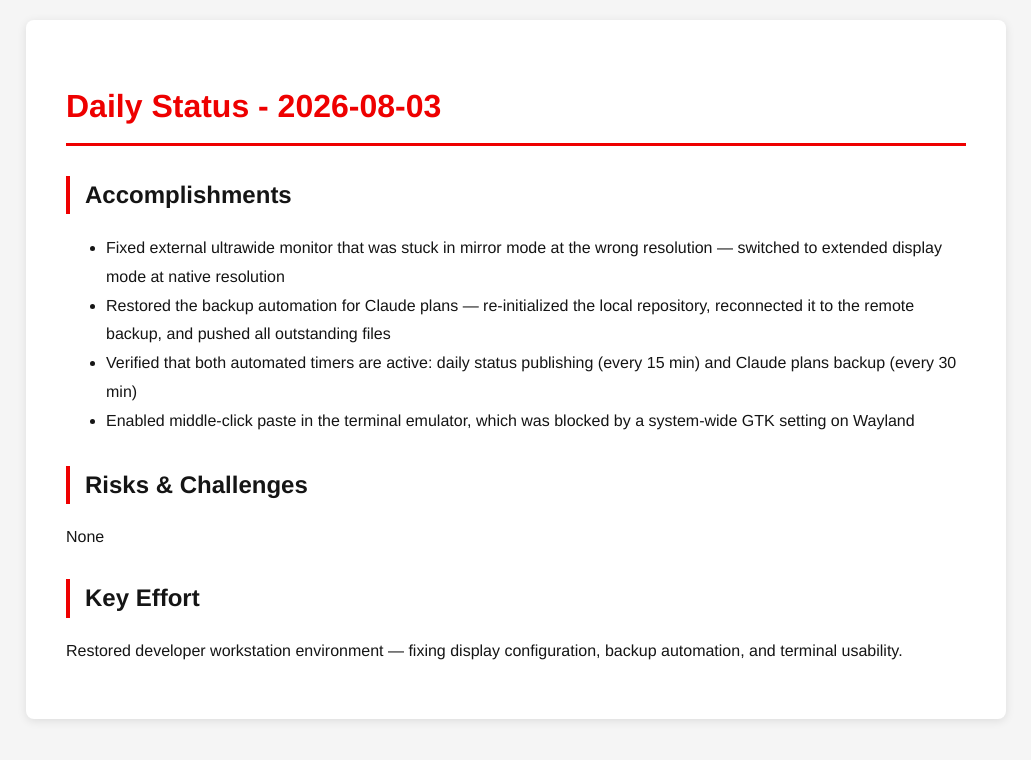
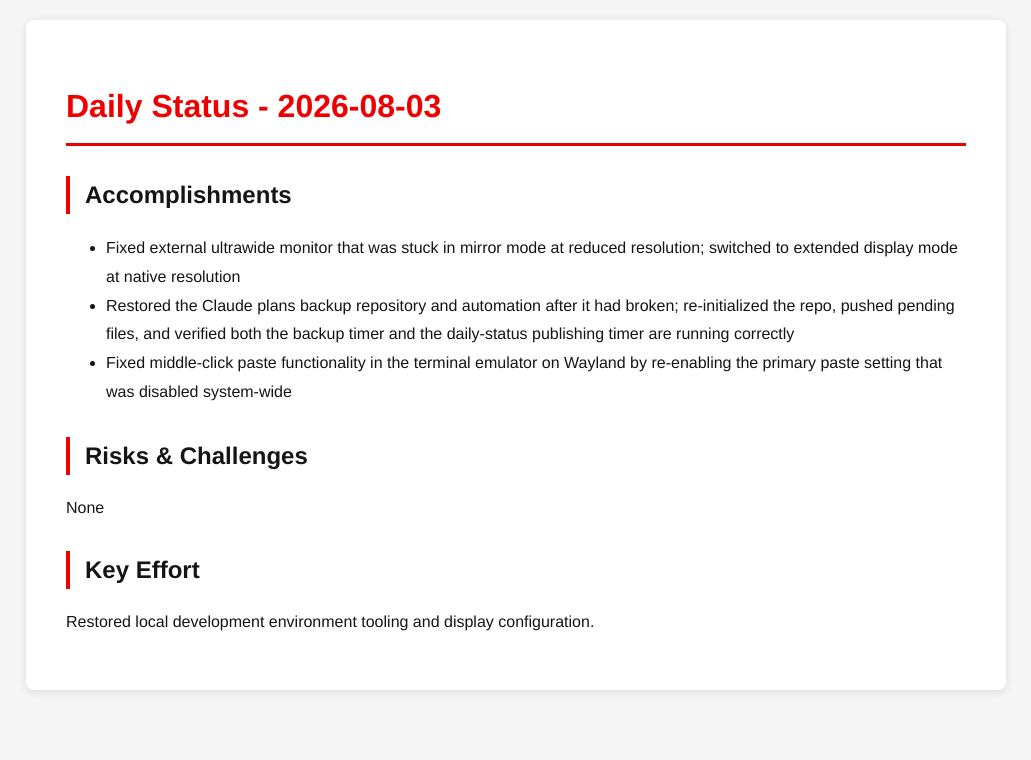
Before and after one commit to tzvatot/daily-status, a Jekyll site: the page built from 2026-08-03.md, in a window 1280 px wide. Shown: the top 760 px of the page, without its empty margins (124-1155 px from the left). Built offline with Jekyll 4.4.1, drawn with Linux system fonts in a browser that asks for light colours.

Commit message:
Daily status update - 2026-08-03

```diff
--- a/2026-08-03.md
+++ b/2026-08-03.md
@@ -7,13 +7,12 @@ date: 2026-08-03
 # Daily Status - 2026-08-03
 
 ## Accomplishments
-- Fixed external ultrawide monitor that was stuck in mirror mode at the wrong resolution — switched to extended display mode at native resolution
-- Restored the backup automation for Claude plans — re-initialized the local repository, reconnected it to the remote backup, and pushed all outstanding files
-- Verified that both automated timers are active: daily status publishing (every 15 min) and Claude plans backup (every 30 min)
-- Enabled middle-click paste in the terminal emulator, which was blocked by a system-wide GTK setting on Wayland
+- Fixed external ultrawide monitor that was stuck in mirror mode at reduced resolution; switched to extended display mode at native resolution
+- Restored the Claude plans backup repository and automation after it had broken; re-initialized the repo, pushed pending files, and verified both the backup timer and the daily-status publishing timer are running correctly
+- Fixed middle-click paste functionality in the terminal emulator on Wayland by re-enabling the primary paste setting that was disabled system-wide
 
 ## Risks & Challenges
 None
 
 ## Key Effort
-Restored developer workstation environment — fixing display configuration, backup automation, and terminal usability.
+Restored local development environment tooling and display configuration.
```
